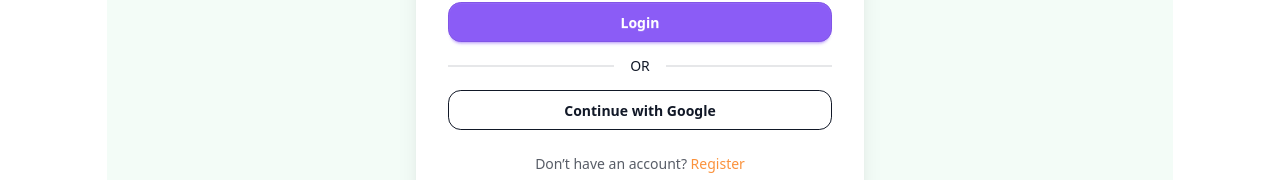
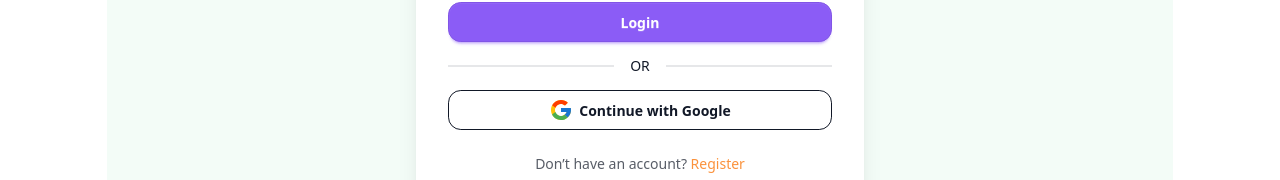
Before and after one commit to Sultanmia22/TrustCare, a Next.js app: page /login in a window 1280 px wide. Shown: the part 548-728 px from the top of the page. Built offline with nearby package versions, Linux system fonts and the light colour scheme; no server answers.

Commit message:
make next auth by google sign in

```diff
--- /dev/null
+++ b/src/Components/paymentSuccess/PaymentSuccess.jsx
@@ -0,0 +1,47 @@
+'use client'
+import axios from 'axios'
+import Link from 'next/link'
+import { useSearchParams } from 'next/navigation'
+import React, { useEffect } from 'react'
+
+const PaymentSuccess = () => {
+
+const serachparams = useSearchParams()
+
+const sessionId = serachparams.get('session_id');
+
+useEffect(() => {
+  if (!sessionId) return;
+  const updatePayment = async () => {
+    const response = await axios.post(`/api/payment-success`,{sessionId})
+  }
+
+  updatePayment()
+},[sessionId])
+
+  return (
+<div className="flex items-center justify-center min-h-screen bg-gray-50 p-4">
+  <div className="max-w-sm w-full bg-white p-8 rounded-2xl shadow-sm border border-gray-100 text-center">
+
+    {/* Success Icon */}
+    <div className="w-16 h-16 bg-green-100 text-green-600 rounded-full flex items-center justify-center mx-auto mb-6">
+      <svg className="w-10 h-10" fill="none" stroke="currentColor" viewBox="0 0 24 24">
+        <path strokeLinecap="round" strokeLinejoin="round" strokeWidth="2.5" d="M5 13l4 4L19 7"></path>
+      </svg>
+    </div>
+
+    {/* Message */}
+    <h1 className="text-2xl font-bold text-gray-900 mb-2">Payment Successful!</h1>
+    <p className="text-gray-500 mb-8">Your transaction has been completed successfully.</p>
+
+    {/* Action Button */}
+    <Link href={'/'} className="w-full bg-primary hover:bg-secondary text-white font-semibold py-3 px-6 rounded-xl transition duration-200">
+      Go Back Home
+    </Link>
+
+  </div>
+</div>
+  )
+}
+
+export default PaymentSuccess
--- a/src/app/(authRoute)/login/page.jsx
+++ b/src/app/(authRoute)/login/page.jsx
@@ -4,7 +4,7 @@
 import { useForm } from "react-hook-form";
 import { signIn } from "next-auth/react"
 import { useRouter } from "next/navigation";
-
+import { FcGoogle } from "react-icons/fc";
 export default function LoginForm() {
 
   const router = useRouter()
@@ -122,8 +122,10 @@
         <div className="divider text-sm">OR</div>
 
         {/* Social */}
-        <button className="btn btn-outline w-full">
-          Continue with Google
+        <button
+        onClick={() => signIn('google')}
+         className="btn btn-outline w-full">
+             <FcGoogle size={24}/> Continue with Google
         </button>
 
         {/* Register */}
--- a/src/app/api/auth/[...nextauth]/route.js
+++ b/src/app/api/auth/[...nextauth]/route.js
@@ -1,5 +1,6 @@
 import NextAuth from "next-auth"
 import CredentialsProvider from "next-auth/providers/credentials"
+import GoogleProvider from "next-auth/providers/google";
 import bcrypt from "bcryptjs";
 import { dbConnect } from "@/lib/dbConnect";
 
@@ -39,7 +40,12 @@
         // Return null if user data could not be retrieved
         return null
       }
-    })
+    }),
+
+     GoogleProvider({
+    clientId: process.env.GOOGLE_CLIENT_ID,
+    clientSecret: process.env.GOOGLE_CLIENT_SECRET
+  })
     // ...add more providers here
   ],
 
--- a/src/app/success-payment/page.jsx
+++ b/src/app/success-payment/page.jsx
@@ -1,47 +1,12 @@
-'use client'
-import axios from 'axios'
-import Link from 'next/link'
-import { useSearchParams } from 'next/navigation'
-import React, { useEffect } from 'react'
+import PaymentSuccess from '@/Components/paymentSuccess/PaymentSuccess'
+import React, { Suspense } from 'react'
 
-const PaymentSuccess = () => {
-
-const serachparams = useSearchParams()
-
-const sessionId = serachparams.get('session_id');
-
-useEffect(() => {
-  if (!sessionId) return;
-  const updatePayment = async () => {
-    const response = await axios.post(`/api/payment-success`,{sessionId})
-  }
-
-  updatePayment()
-},[sessionId])
-
+const SuccessPayment = () => {
   return (
-    <div className="flex items-center justify-center min-h-screen bg-gray-50 p-4">
-  <div className="max-w-sm w-full bg-white p-8 rounded-2xl shadow-sm border border-gray-100 text-center">
-
-    {/* Success Icon */}
-    <div className="w-16 h-16 bg-green-100 text-green-600 rounded-full flex items-center justify-center mx-auto mb-6">
-      <svg className="w-10 h-10" fill="none" stroke="currentColor" viewBox="0 0 24 24">
-        <path strokeLinecap="round" strokeLinejoin="round" strokeWidth="2.5" d="M5 13l4 4L19 7"></path>
-      </svg>
-    </div>
-
-    {/* Message */}
-    <h1 className="text-2xl font-bold text-gray-900 mb-2">Payment Successful!</h1>
-    <p className="text-gray-500 mb-8">Your transaction has been completed successfully.</p>
-
-    {/* Action Button */}
-    <Link href={'/'} className="w-full bg-primary hover:bg-secondary text-white font-semibold py-3 px-6 rounded-xl transition duration-200">
-      Go Back Home
-    </Link>
-
-  </div>
-</div>
+    <Suspense fallback={<div>Loading...</div>}>
+      <PaymentSuccess/>
+    </Suspense>
   )
 }
 
-export default PaymentSuccess
+export default SuccessPayment
```
Also changed, not shown: 1 other file (tests, documents, lock files or other folders).
